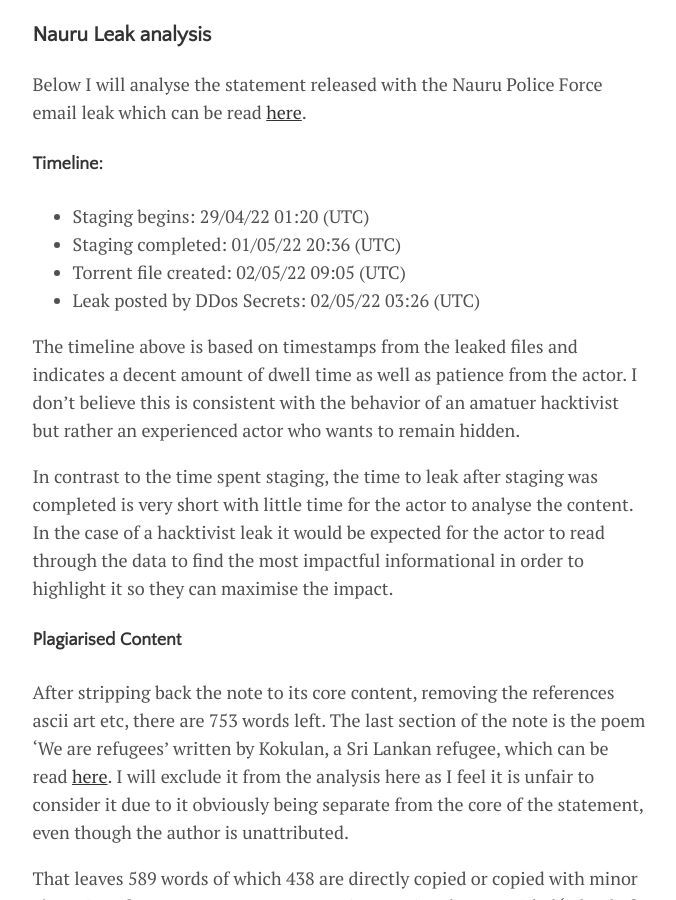
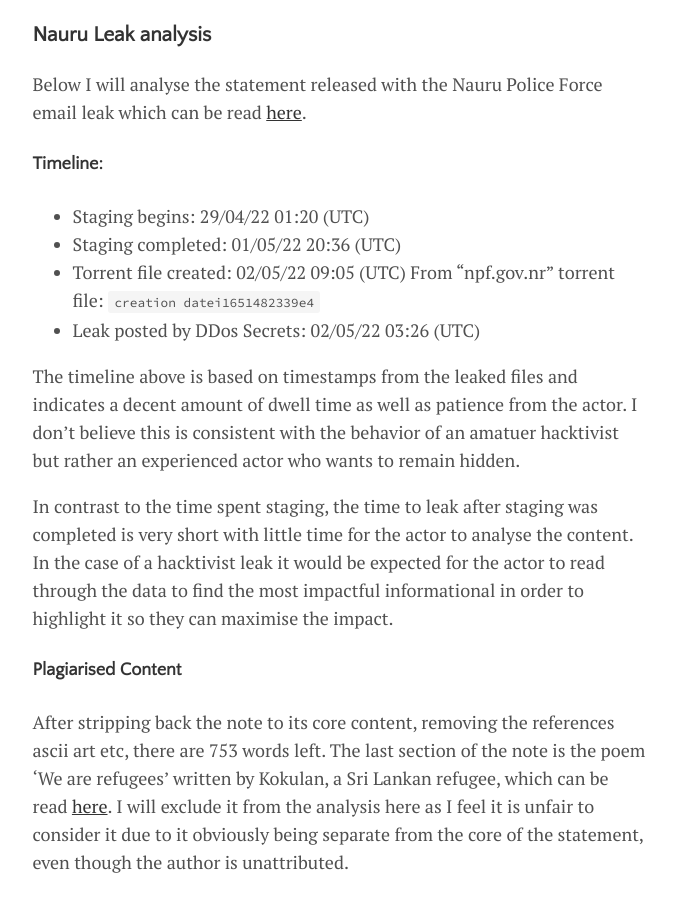
Before and after one commit to seizethecheese/seizethecheese.github.io, a Jekyll site: the page built from _posts/2022-07-09-post.md, in a window 1280 px wide and 900 px high, scrolled down 3524 px. Shown: the whole window, without its empty margins (300-976 px from the left). Built offline with Jekyll 4.4.1, drawn with Linux system fonts in a browser that asks for light colours; some web fonts are replaced.

Commit message:
Update 2022-07-09-post.md

```diff
--- a/_posts/2022-07-09-post.md
+++ b/_posts/2022-07-09-post.md
@@ -58,6 +58,7 @@ Below I will analyse the statement released with the Nauru Police Force email le
 - Staging begins: 29/04/22 01:20 (UTC)
 - Staging completed: 01/05/22 20:36 (UTC)
 - Torrent file created: 02/05/22 09:05 (UTC)
+From "npf.gov.nr" torrent file: `creation datei1651482339e4`
 - Leak posted by DDos Secrets: 02/05/22 03:26 (UTC)
 
 The timeline above is based on timestamps from the leaked files and indicates a decent amount of dwell time as well as patience from the actor. I don't believe this is consistent with the behavior of an amatuer hacktivist but rather an experienced actor who wants to remain hidden.
```
